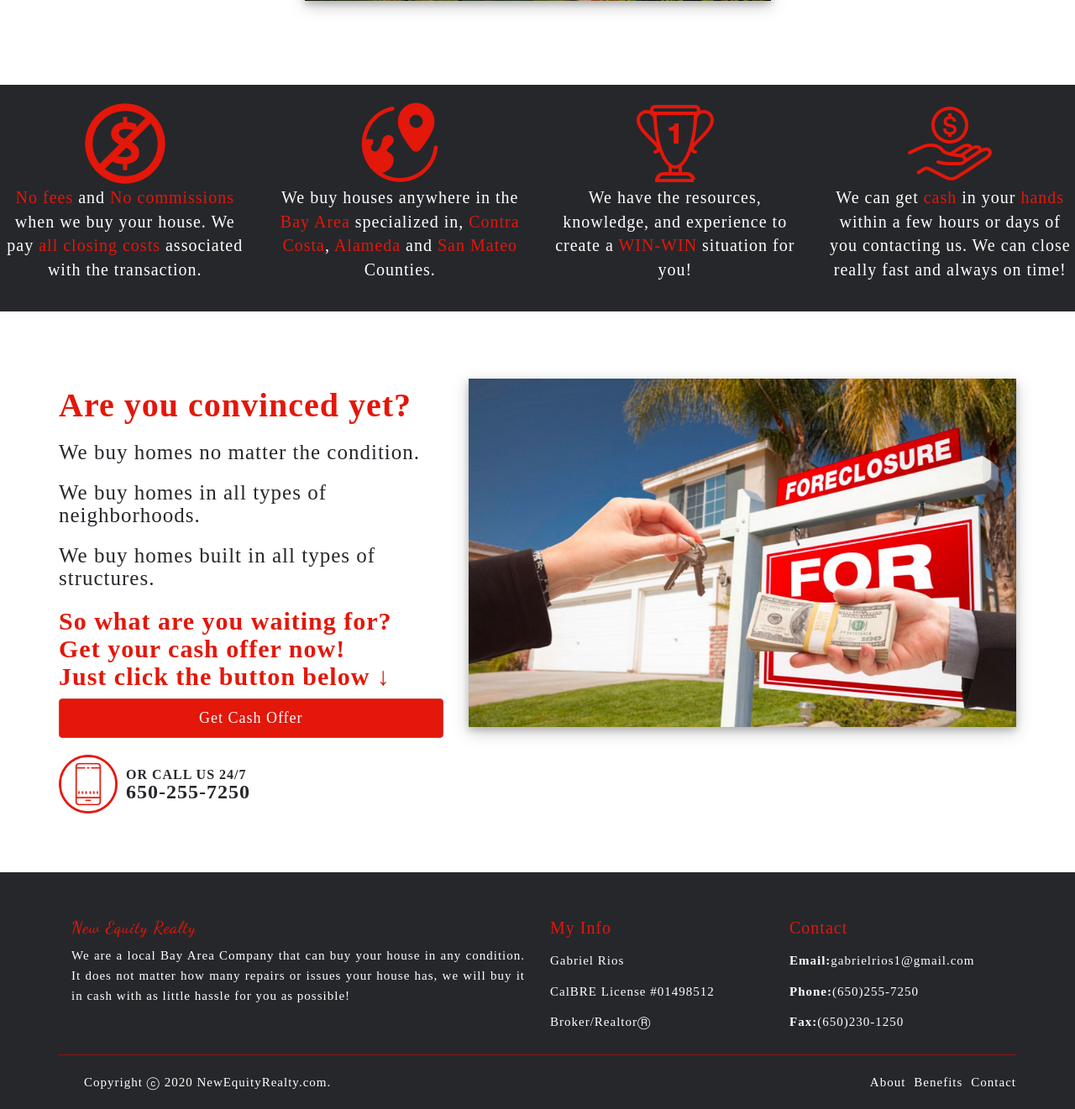
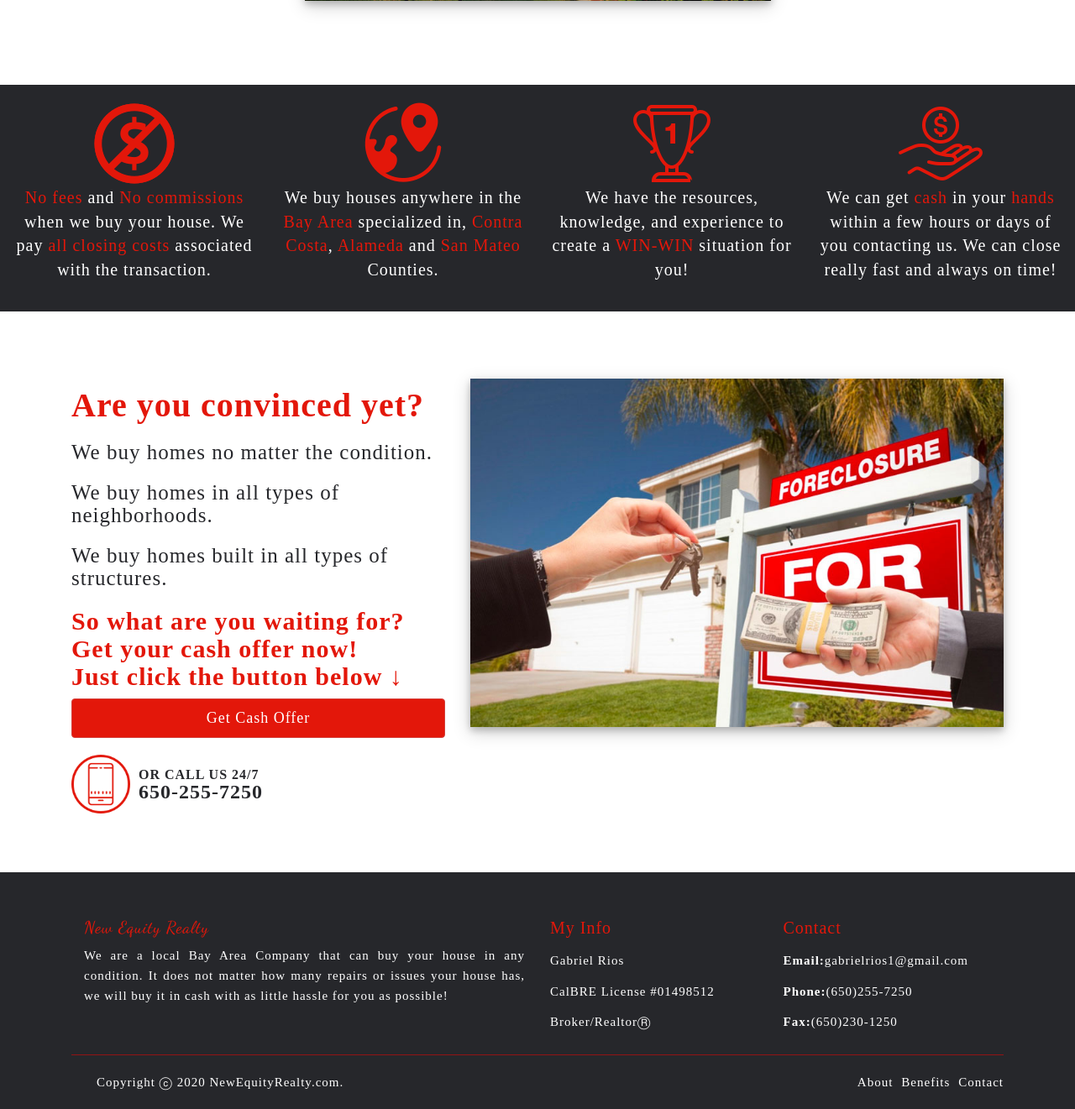
Before and after one commit to FABSTAR94/Gabe_Estate, a PHP site: page / in a window 1280 px wide. Shown: the part 1280-2601 px from the top of the page at 84% size. Run offline with PHP 8.4, Linux system fonts and the light colour scheme; some libraries are stand-ins or nearby versions.

Commit message:
took off margin on cards

```diff
--- a/css/card.css
+++ b/css/card.css
@@ -65,3 +65,8 @@
 #benefits {
   background-color: #26272b;
 }
+
+.row {
+     margin-right: 0px !important;
+     margin-left: 0px !important;
+}
```
